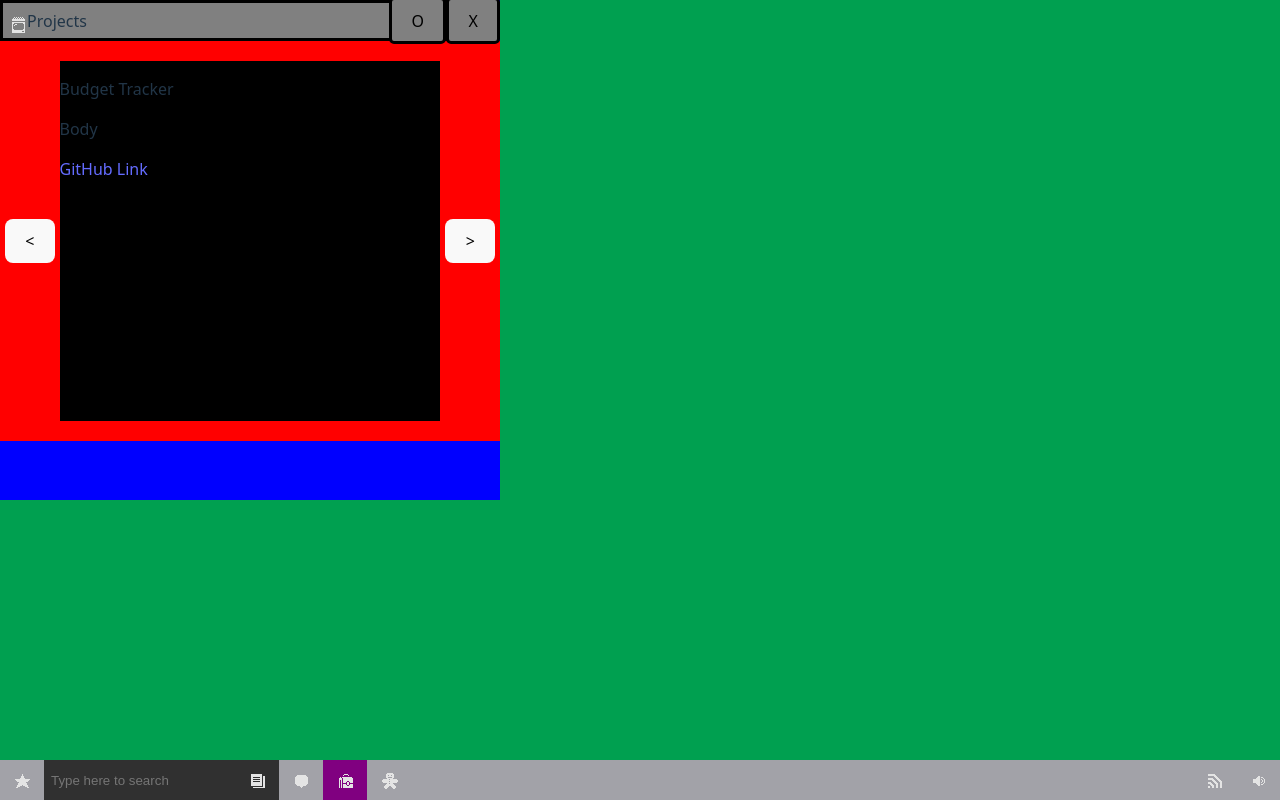
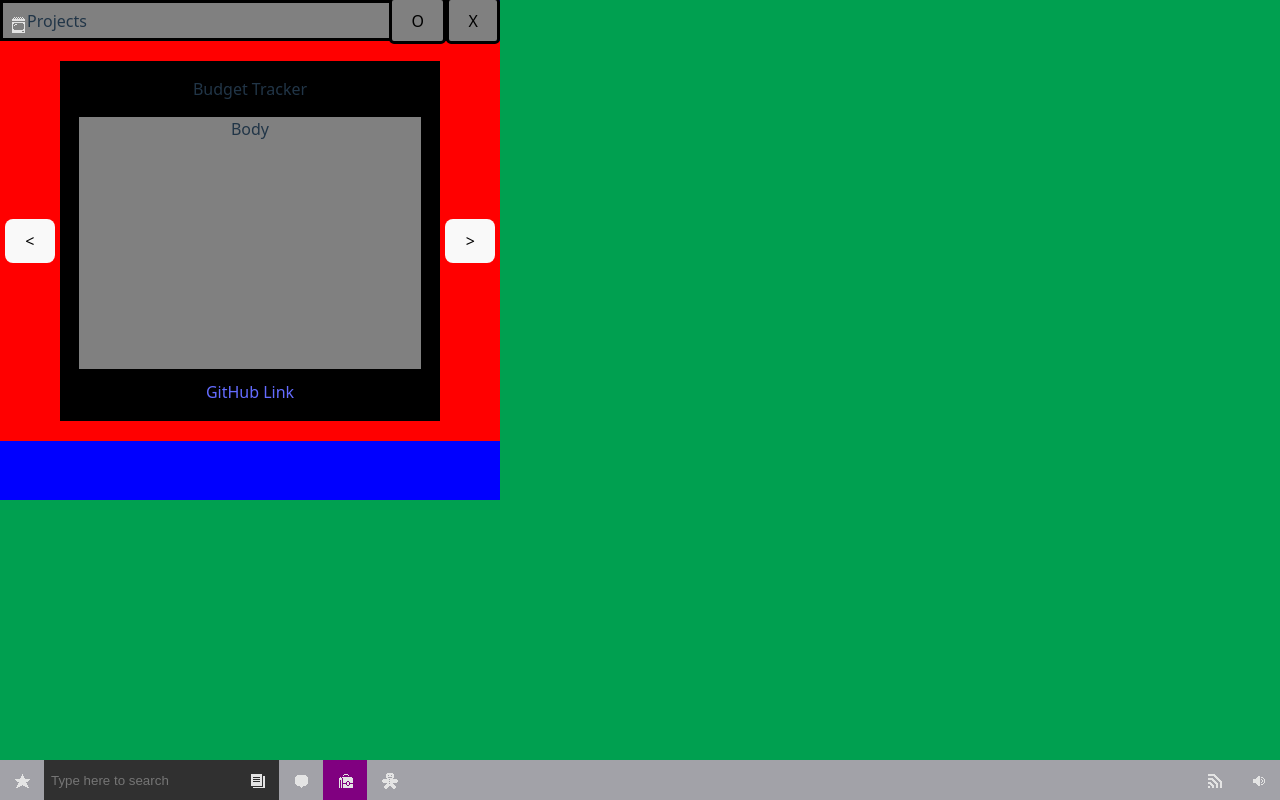
Before and after one commit to MickeyBrow/my-portfolio, a React (Vite) app: page / in a window 1280 px wide. Both pictures are taken after a click on the element "Projects". Built offline with nearby package versions, Linux system fonts and the light colour scheme.

Commit message:
got projects modal better designed.

```diff
--- a/components/projects-modal-content.css
+++ b/components/projects-modal-content.css
@@ -11,4 +11,11 @@
     background-color: black;
     margin: 5px;
     height: 90%;
+    flex-direction: column;
 }
+
+.project-body {
+    background-color: grey;
+    margin: 0px 5% 3% 5%;
+    height: 70%;
+}
--- a/components/projects-modal-content.jsx
+++ b/components/projects-modal-content.jsx
@@ -31,9 +31,11 @@ function ProjectsModal() {
         <div className='modal-content-projects'>
             <button onClick={handleLeftArrow} style={{marginLeft: '1%'}}>{"<"}</button>
             <div className='project-card'>
-                <p>{projects[index]["title"]}</p>
-                <p>{projects[index]["body"]}</p>
-                <a href={projects[index]["link"]}>GitHub Link</a>
+                <p style={{flex: 1, textAlign: 'center'}}>{projects[index]["title"]}</p>
+                <div className='project-body'>
+                    <p style={{flex: 1, textAlign: 'center'}}>{projects[index]["body"]}</p>
+                </div>
+                <a style={{flex: 1, justifyContent: 'center', alignItems: 'center', display: 'flex'}} href={projects[index]["link"]}>GitHub Link</a>
             </div>
             <button onClick={handleRightArrow} style={{marginRight: '1%'}}>{">"}</button>
         </div>
```
